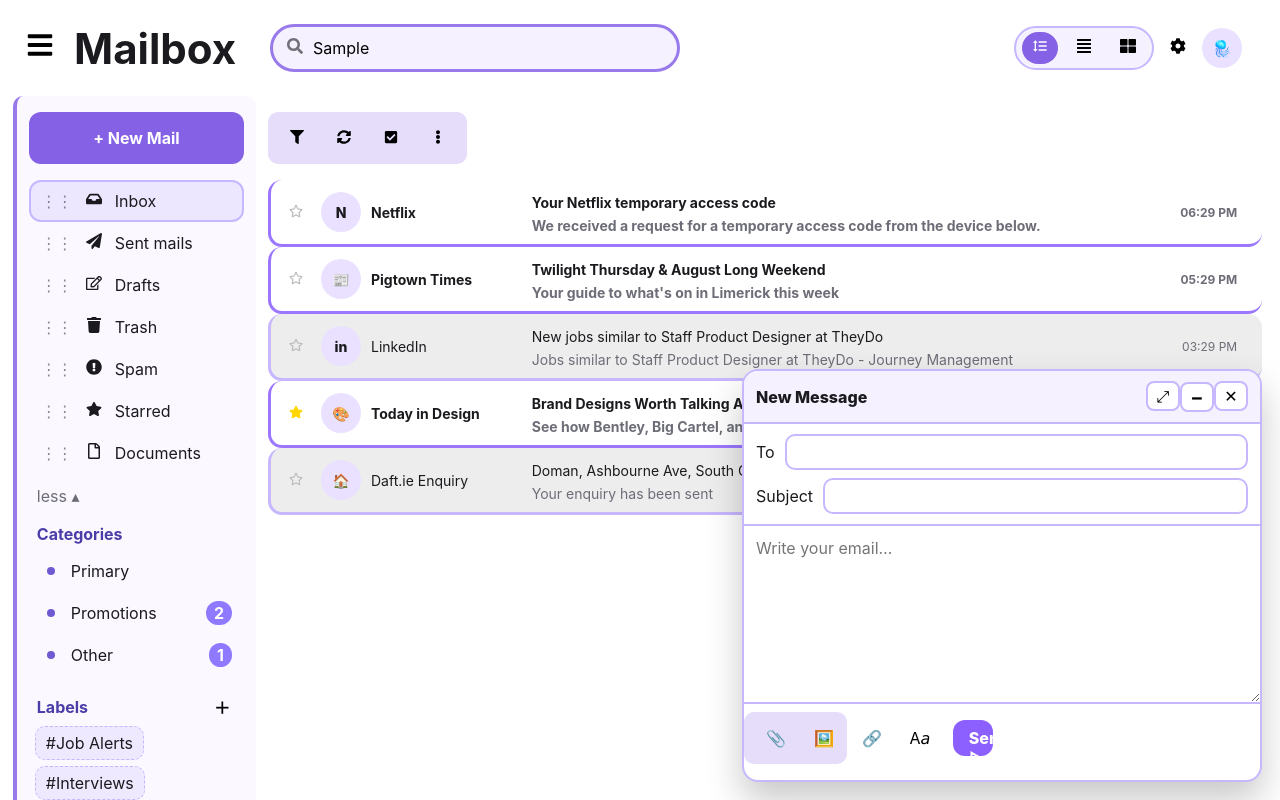
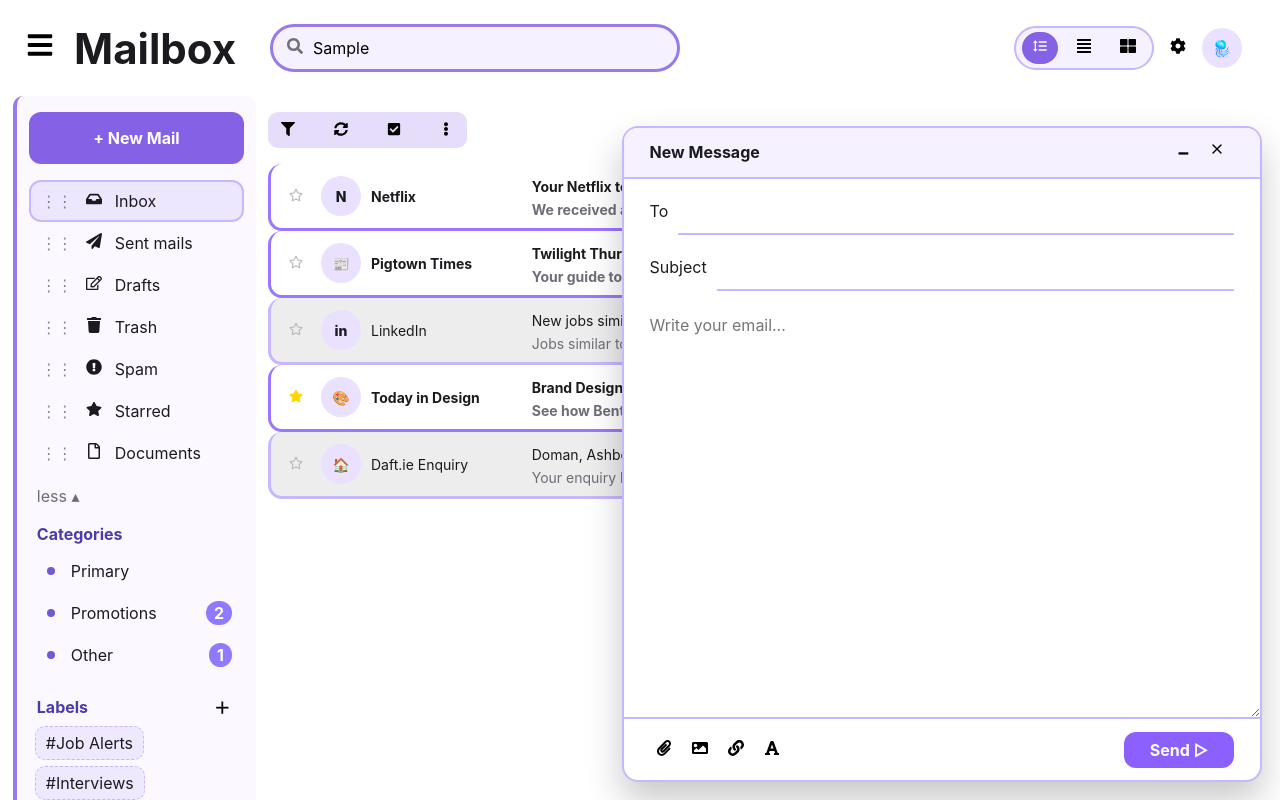
Before and after one commit to suppixie/mailbox, a React (Create React App) app: page / in a window 1280 px wide. Both pictures are taken after typing "Sample" into the empty fields and a click on the button "+ New Mail". Built offline with nearby package versions, Linux system fonts and the light colour scheme.

Commit message:
changed styling in the compose modal

```diff
--- a/src/App.js
+++ b/src/App.js
@@ -6,6 +6,7 @@
 import NewMailModal from "./components/Popups/NewMailModal.js";
 import { FaFilter, FaCheckSquare, FaSyncAlt, FaEllipsisV, FaCog , FaBars,FaSearch, FaThLarge, FaAlignJustify  } from "react-icons/fa";
 import { MdFormatLineSpacing } from "react-icons/md";
+import OpenEmailModal from "./components/Popups/OpenEmailModal.js";
 import { initialFolders, initialEmails, defaultLabels } from "./Data/EmailData.js";
 import "./App.css";
 
@@ -14,10 +15,12 @@
   const [emails, setEmails] = useState(initialEmails);
   const [labels, setLabels] = useState(defaultLabels);
   const [activeFolderId, setActiveFolderId] = useState("inbox");
+  const [openEmailId, setOpenEmailId] = useState(null);
   const [view, setView] = useState("comfortable"); // comfortable | condensed | grid
   const [showCompose, setShowCompose] = useState(false);
+  const [showSentAlert, setShowSentAlert] = useState(false);
 
-  // unread counters for Primary, Promotions, Other
+
   const counters = useMemo(() => {
     const map = { primary: 0, promotions: 0, other: 0 };
     Object.values(emails).forEach((e) => {
@@ -34,6 +37,7 @@
 
   const onOpenEmail = (id) => {
     setEmails((prev) => ({ ...prev, [id]: { ...prev[id], read: true } }));
+      setOpenEmailId(id);
   };
 
   const onToggleStar = (id) => {
@@ -79,10 +83,30 @@
   };
 
   const visibleEmails = useMemo(() => {
-    return Object.values(emails)
-      .filter((e) => e.folder === activeFolderId)
-      .sort((a, b) => b.timestamp - a.timestamp);
-  }, [emails, activeFolderId]);
+  return Object.values(emails)
+    .filter((e) => {
+      // Starred
+      if (activeFolderId === "starred") return e.starred;
+
+      // Trash, Sent, Drafts, Inbox , Spam
+      if (["inbox", "sent", "trash", "drafts","spam"].includes(activeFolderId)) {
+        return e.folder === activeFolderId;
+      }
+
+      // Categories (Primary, Promotions, Other)
+      const folderObj = folders.find(f => f.id === activeFolderId);
+      if (folderObj?.isCategory) {
+        return e.category === activeFolderId;
+      }
+      //labels
+      if (labels.includes(activeFolderId)) {
+        return e.labels?.includes(activeFolderId);
+      }
+
+      return false;
+    })
+    .sort((a, b) => b.timestamp - a.timestamp);
+}, [emails, activeFolderId, folders, labels]);
 
   const handleDropOnFolder = (item, folderId) => {
     if (item.type === "email") {
@@ -131,9 +155,9 @@
         ev.dataTransfer.effectAllowed = "move";
       },
     };
-    if (view === "condensed") return <InboxCondensed {...sharedProps} />;
-    if (view === "grid") return <InboxGrid {...sharedProps} />;
-    return <InboxComfortable {...sharedProps} />;
+    if (view === "condensed") return <InboxCondensed {...sharedProps} onOpenEmail={onOpenEmail} />;
+    if (view === "grid") return <InboxGrid {...sharedProps} onOpenEmail={onOpenEmail}/>;
+    return <InboxComfortable {...sharedProps} onOpenEmail={onOpenEmail} />;
   };
 
   return (
@@ -181,7 +205,6 @@
         <NewMailModal
           onClose={() => setShowCompose(false)}
           onSend={(item) => {
-            // add to Sent
             const id = crypto.randomUUID();
             const now = Date.now();
             setEmails((prev) => ({
@@ -195,15 +218,36 @@
                 labels: [],
                 from: "You",
                 to: item.to,
+                address:"patalaymamth@gmail.com",
                 subject: item.subject || "(no subject)",
                 excerpt: item.body.slice(0, 120),
-                timestamp: now,
-                avatar: "🟣",
+                time: now,
+                Date: new Date(now).toLocaleString(),
+                avatar: "🦑",
               },
             }));
             setShowCompose(false);
+            setShowSentAlert(true);
+            setTimeout(() => setShowSentAlert(false), 2500);
           }}
         />
+      )}
+      {openEmailId && emails[openEmailId] && (
+  <OpenEmailModal
+    email={emails[openEmailId]}
+    onClose={() => setOpenEmailId(null)}
+    // onReply={() => {/* your reply logic here */}}
+    onToggleStar={() => onToggleStar(openEmailId)}
+    onDelete={() => {
+      onDeleteEmail(openEmailId);
+      setOpenEmailId(null);
+    }}
+    onMore={() => {}}
+  />
+)}
+      {showSentAlert && (
+        <div className="sent-alert"> Your email has been sent
+        </div>
       )}
     </div>
   );
--- a/src/components/Popups/NewMailModal.css
+++ b/src/components/Popups/NewMailModal.css
@@ -1,12 +1,100 @@
-.compose{position:fixed;right:18px;bottom:18px;width:520px;border:2px solid var(--stroke);border-radius:16px;background:#fff;box-shadow:0 18px 36px rgba(0,0,0,.22);display:flex;flex-direction:column;overflow:hidden;z-index:60}
-.compose.expanded{inset:60px 60px auto auto;width:720px;height:70vh}
-.compose .header{display:flex;align-items:center;justify-content:space-between;padding:10px 12px;background:#f5f1ff;border-bottom:2px solid var(--stroke)}
-.compose .title{font-weight:800}
-.compose .window-controls button{width:34px;height:30px;border-radius:8px;background:#fff;border:2px solid var(--stroke)}
-.compose .fields{display:flex;flex-direction:column;gap:8px;padding:10px 12px}
-.compose label{display:flex;align-items:center;gap:10px}
-.compose input{flex:1;height:36px;border-radius:10px;border:2px solid var(--stroke);padding:0 10px}
-.editor{min-height:180px;border:0;border-top:2px solid var(--stroke);border-bottom:2px solid var(--stroke);padding:12px;resize:vertical}
-.toolbar{display:flex;align-items:center;justify-content:space-between;padding:8px 12px}
-.toolbar .left{display:flex;gap:8px}
-.toolbar .send{background:var(--accent);color:white;border-radius:12px;padding:8px 16px;font-weight:800}
+.compose{
+    position:fixed;
+    right:18px;
+    bottom:18px;
+    width:50vw;
+    border:2px solid var(--stroke);
+    border-radius:16px;
+    background:#fff;
+    box-shadow:0 18px 36px rgba(0,0,0,.22);
+    display:flex;
+    flex-direction:column;
+    overflow:hidden;
+    z-index:60;
+    height: 82vh;
+    /* resize:horizontal */
+}
+
+.compose.expanded{
+    /* inset:60px 60px auto auto; */
+    width:50vw;
+    height:82vh}
+
+.compose.minimized {
+  height: 7.5vh;
+  width: 30vw;
+  overflow: hidden;
+}
+
+.compose.minimized .header {
+  cursor: pointer;
+}
+
+.compose .header{
+    display:flex;
+    align-items:center;
+    justify-content:space-between;
+    padding:1vh 2vw;
+    background:#f5f1ff;
+    border-bottom:2px solid var(--stroke)}
+
+.compose .title{
+    font-weight:700}
+
+.compose .window-controls button{
+    width:34px;
+    height:30px;
+}
+.compose .window-controls button:hover{
+    background:#8367d583;
+    border-radius:10px;
+    cursor: pointer;}
+
+.compose .fields{
+    display:flex;
+    flex-direction:column;
+    gap:8px;
+    padding:1vh 2vw}
+
+.compose label{
+    display:flex;
+    align-items:center;
+    gap:10px}
+
+.compose input{
+    flex:1;
+    height:6vh;
+    border: none;
+    border-bottom:2px solid var(--stroke);
+    padding:0 10px}
+
+.editor{
+    height: 90%;
+    border:0;
+    /* border-top:2px solid var(--stroke); */
+    border-bottom:2px solid var(--stroke);
+    padding:2vh 2vw;
+    }
+
+.newmail-toolbar{
+    height: 10vh;
+    display:flex;
+    align-items:center;
+    justify-content:space-between;
+    padding:1VH 2VW}
+
+.newmail-toolbar .left{
+    display:flex;
+    gap:8px;}
+
+
+.send-btn{
+    background:var(--accent);
+    color:white;
+    border-radius:12px;
+    padding:1vh 2vw;
+    font-weight: bold;
+ }
+ .send-btn:hover{
+    background:#6452ce;
+    cursor: pointer;}
--- a/src/components/Popups/NewMailModal.js
+++ b/src/components/Popups/NewMailModal.js
@@ -1,42 +1,70 @@
 import React, { useState } from "react";
+import {FaFont, FaLink , FaImage , FaPaperclip, } from "react-icons/fa";
+import {LuMaximize2, LuMinimize2, LuX} from "react-icons/lu";
 import "./NewMailModal.css";
 
 export default function NewMailModal({ onClose, onSend }) {
   const [isExpanded, setIsExpanded] = useState(false);
+  const [isMinimized, setIsMinimized] = useState(false);
   const [to, setTo] = useState("");
   const [subject, setSubject] = useState("");
   const [body, setBody] = useState("");
 
   return (
-    <div className={`compose ${isExpanded ? "expanded" : ""}`}>
-      <div className="header">
+      <div
+          className={`compose ${isExpanded ? "expanded" : ""} ${
+            isMinimized ? "minimized" : ""
+          }`}
+        >
+        <div className="header" onClick={() => {
+          if (isMinimized) setIsMinimized(false);
+        }}>
         <div className="title">New Message</div>
         <div className="window-controls">
-          <button onClick={() => setIsExpanded((v) => !v)} title="Expand">⤢</button>
-          <button onClick={onClose} title="Minimize">🗕</button>
-          <button onClick={onClose} title="Close">✕</button>
+          {!isMinimized ? (
+    <>
+      <button onClick={() => setIsMinimized(true)} title="Minimize">🗕</button>
+      <button onClick={onClose} title="Close">{React.createElement(LuX)}</button>
+    </>
+  ) : (
+    <>
+      <button onClick={() => setIsMinimized(false)} title="Maximize">{React.createElement(LuMaximize2)}</button>
+      <button onClick={onClose} title="Close">{React.createElement(LuX)}</button>
+    </>
+  )}
         </div>
       </div>
+       {!isMinimized && (
+        <>
           <div className="fields">
             <label>
               To
-          <input value={to} onChange={(e) => setTo(e.target.value)} />
+              <input
+                value={to}
+                onChange={(e) => setTo(e.target.value)}
+              />
             </label>
             <label>
               Subject
-          <input value={subject} onChange={(e) => setSubject(e.target.value)} />
+              <input
+                value={subject}
+                onChange={(e) => setSubject(e.target.value)}/>
             </label>
           </div>
+
       <textarea className="editor" value={body} onChange={(e) => setBody(e.target.value)} placeholder="Write your email…" />
-      <div className="toolbar">
+      <div className="newmail-toolbar">
         <div className="left">
-          <button title="Attach file">📎</button>
-          <button title="Insert image">🖼️</button>
-          <button title="Insert link">🔗</button>
-          <button title="Formatting">A𝘢</button>
+          <button className="tools" title="Attach file"> {React.createElement(FaPaperclip)}</button>
+          <button className="tools" title="Insert image"> {React.createElement(FaImage)}</button>
+          <button className="tools" title="Insert link"> {React.createElement(FaLink)}</button>
+          <button className="tools" title="Formatting"> {React.createElement(FaFont)}</button>
         </div>
-        <button className="send" onClick={() => onSend({ to, subject, body })}>Send ▷</button>
+        <button className="send-btn" onClick={() => onSend({ to, subject, body })}>Send ▷</button>
       </div>
+      </>
+     )}
     </div>
+
   );
 }
```
Lines whose indentation alone changed are shown as unchanged.
